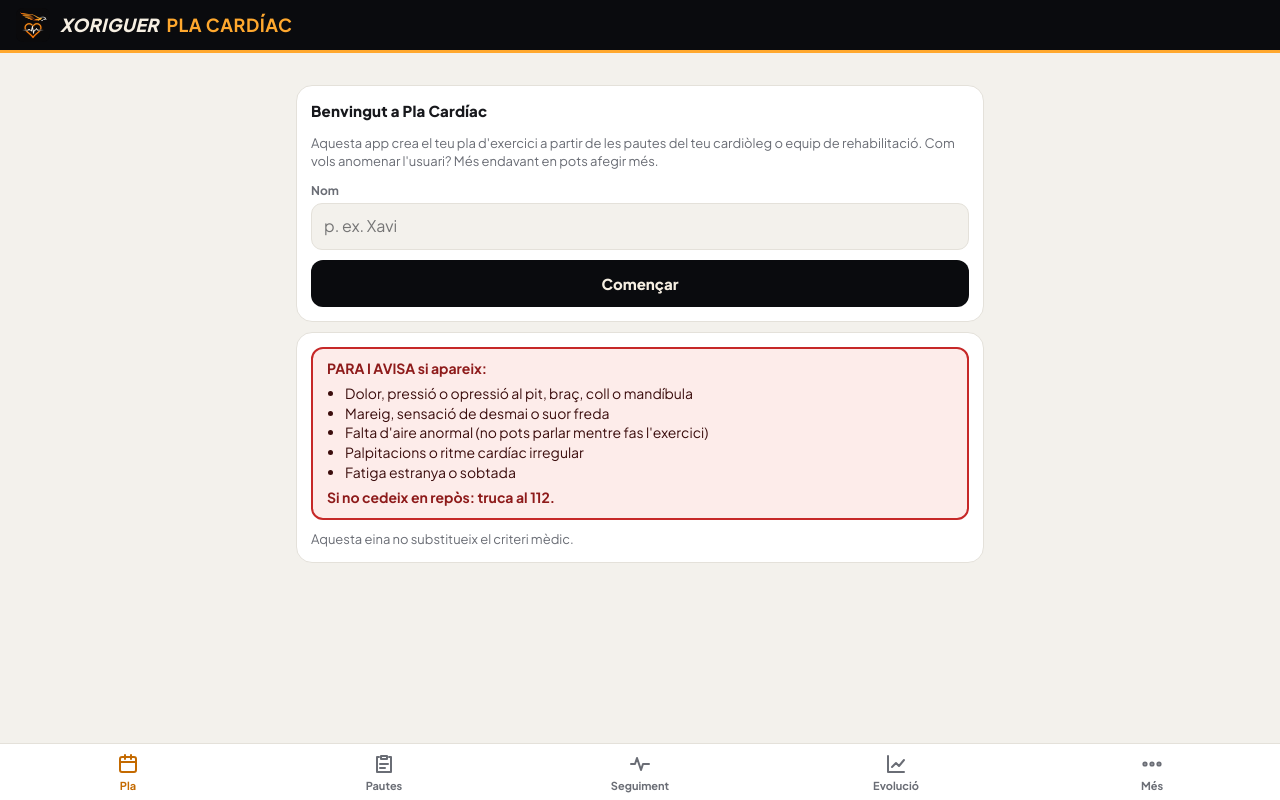
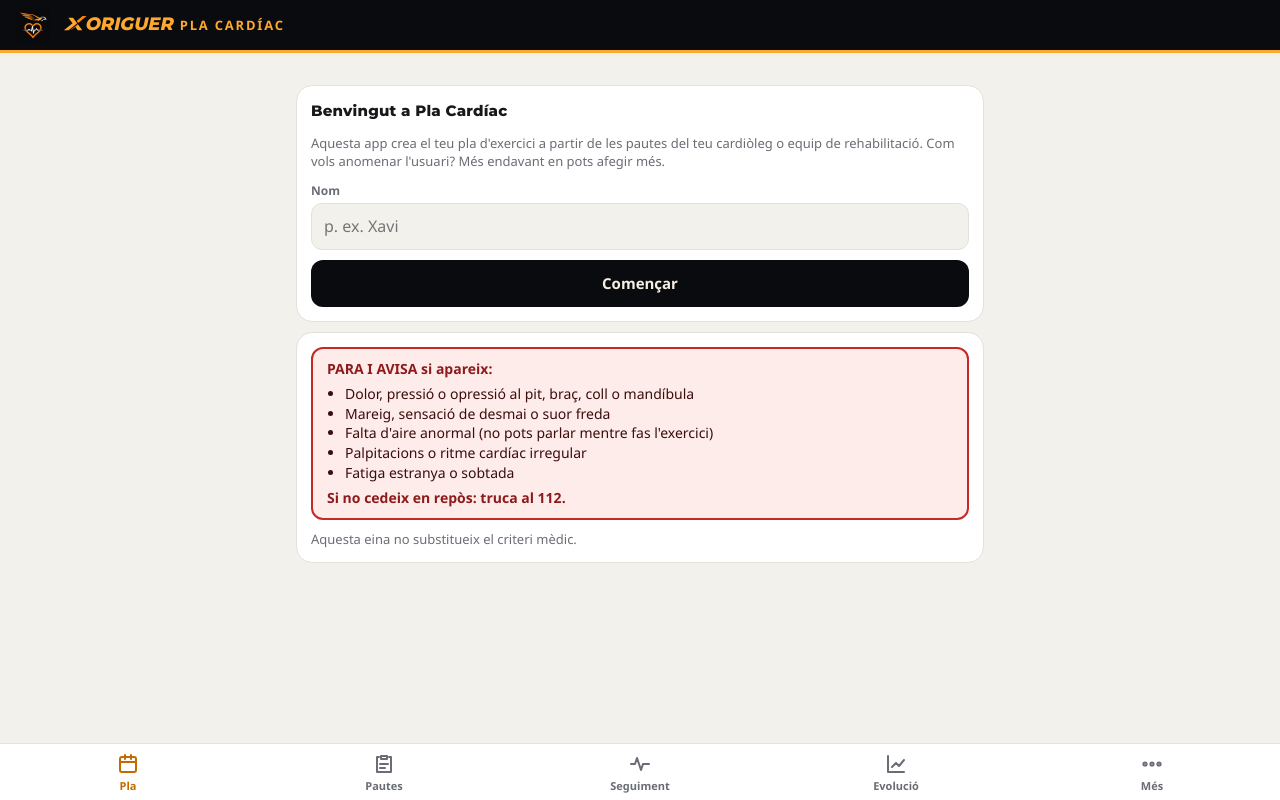
Before and after one commit to Xorigu3r/pla-cardiac, a plain HTML site: page index.html in a window 1280 px wide. Drawn offline with Linux system fonts and the light colour scheme.

Commit message:
Tipografia de la marca: Montserrat ExtraBold als títols, Segoe UI al text i la X del logo al rètol
Co-Authored-By: Claude Opus 5.5 <noreply@anthropic.com>

```diff
--- a/css/app.css
+++ b/css/app.css
@@ -12,7 +12,7 @@
   :root{--bg:#0d0e11;--card:#181a1f;--txt:#f1ede4;--muted:#9a9da6;--line:#2a2d34;--soft:#22252b;--sys:#ef6b5c;--dia:#5aa2e0;--pols:#a0a3aa;--orange-d:#FFA82E}
 }
 *{box-sizing:border-box;-webkit-tap-highlight-color:transparent}
-html,body{margin:0;background:var(--bg);color:var(--txt);font:15px/1.4 "Plus Jakarta Sans",system-ui,-apple-system,sans-serif;overscroll-behavior:none}
+html,body{margin:0;background:var(--bg);color:var(--txt);font:15px/1.4 "Segoe UI","Segoe UI Variable",Roboto,system-ui,-apple-system,sans-serif;overscroll-behavior:none}
 button,input,select,textarea{font:inherit;color:inherit}
 button{border:0;cursor:pointer;background:none}
 .hidden{display:none!important}
@@ -222,3 +222,7 @@ textarea{min-height:80px;resize:vertical}
   #report .landscape{font-size:9pt}
   #report .bad td{background:#F8C9C9}
 }
+
+/* Marca (12/11/2026): el subtítol va al costat del rètol, amb menys espai entre lletres */
+.brand .word{display:flex;align-items:baseline;gap:8px;min-width:0}
+.brand .word .xm-sub{letter-spacing:.14em;font-size:.72em;margin-left:0;overflow:hidden;text-overflow:ellipsis}
--- a/index.html
+++ b/index.html
@@ -16,12 +16,13 @@
 <link rel="icon" type="image/png" href="icons/favicon-64.png">
 <link rel="apple-touch-icon" href="icons/apple-touch-icon.png">
 <link rel="stylesheet" href="css/app.css">
+<link rel="stylesheet" href="marca/marca.css">
 </head>
 <body>
 <div id="app">
   <header class="brand">
     <img src="icons/mark-256.png" alt="" class="mark">
-    <div class="word"><b>XORIGUER</b> <span>PLA CARDÍAC</span></div>
+    <div class="word"><span class="xm-mot" aria-label="Xoriguer"><svg class="xm-x" viewBox="0 0 242 153" aria-hidden="true"><path fill="currentColor" d="M96.3,19.0 L94.7,18.0 L46.7,18.3 L50.7,25.0 L73.0,53.3 L91.3,78.7 L15.3,140.0 L0.3,151.0 L0.0,152.7 L48.3,152.7 L139.7,79.3 L136.7,73.3Z M146.3,87.0 L146.7,88.7 L130.0,109.3 L129.0,112.3 L122.7,118.7 L147.0,152.3 L195.7,152.7 L195.7,151.3 L173.7,123.3 L147.7,87.7Z"/><path fill="#FF8A00" d="M241.7,0.0 L199.3,0.0 L137.3,51.0 L137.0,52.7 L152.3,74.0Z"/><path fill="#F2650F" d="M146.7,88.3 L144.7,88.7 L109.3,118.0 L103.3,122.0 L85.7,136.7 L72.0,149.7 L76.0,148.7 L91.0,139.7 L123.0,118.0 L128.7,112.3 L129.7,109.3Z"/></svg><i class="xm-resta">ORIGUER</i></span> <span class="xm-sub">PLA CARDÍAC</span></div>
   </header>
   <div id="userbar" class="userbar"></div>
   <div id="notice"></div>
--- /dev/null
+++ b/marca/marca.css
@@ -0,0 +1,32 @@
+/* Marca Xoriguer per a les apps web (norma de la casa, 12/11/2026)
+ * Original: Documents/LOGOS-XORIGUER/_eines/web/marca.css — a cada projecte n'hi ha una còpia a marca/.
+ * No l'editis a la còpia: canvia l'original i torna a copiar-lo (python _eines/web/copia_marca.py).
+ *
+ *   Títols: Montserrat ExtraBold      Text: Segoe UI (a Android/Mac surt Roboto/sistema: no es pot incloure)
+ *   Rètol XORIGUER amb la X original:
+ *     <span class="xm-mot"><svg class="xm-x" ...>(vegeu marca-x.svg.txt)</svg><i class="xm-resta">ORIGUER</i></span>
+ *     <span class="xm-sub">APARCAMENT</span>
+ * S'ha d'enllaçar DESPRÉS dels estils del projecte perquè guanyi el tipus de lletra del body.
+ */
+@font-face {
+  font-family: 'Montserrat';
+  font-style: normal;
+  font-weight: 800;
+  font-display: swap;
+  src: url('Montserrat-ExtraBold.ttf') format('truetype');
+}
+:root {
+  --xm-titol: 'Montserrat', 'Segoe UI', system-ui, sans-serif;
+  --xm-text: 'Segoe UI', 'Segoe UI Variable', Roboto, system-ui, -apple-system, 'Helvetica Neue', sans-serif;
+  --xm-crema: #F6EFE2;
+  --xm-taronja: #FFA82E;
+}
+body { font-family: var(--xm-text); }
+button, input, select, textarea { font-family: inherit; }
+h1, h2, h3, .xm-titol { font-family: var(--xm-titol); font-weight: 800; }
+
+/* Rètol: X vectorial del logo + resta en Montserrat ExtraBold inclinada com la X */
+.xm-mot { font-family: var(--xm-titol); font-weight: 800; font-style: normal; white-space: nowrap; line-height: 1; letter-spacing: 0; }
+.xm-x { display: inline-block; height: .795em; width: 1.258em; margin-right: -.167em; vertical-align: baseline; overflow: visible; }
+.xm-resta, .xm-cursiva { display: inline-block; font-style: normal; transform: skewX(-11.9deg); transform-origin: 0 100%; }
+.xm-sub { font-family: var(--xm-text); font-weight: 600; font-style: normal; text-transform: uppercase; letter-spacing: .32em; color: var(--xm-taronja); }
--- a/sw.js
+++ b/sw.js
@@ -1,11 +1,11 @@
 // Pla Cardíac · funcionament sense connexió
 // Quan canviïs l'app, puja el número de versió perquè els mòbils agafin la nova.
-const VERSION = "placardiac-v1";
+const VERSION = "placardiac-v2";
 const APP = [
   "./",
   "index.html",
   "manifest.json",
-  "css/app.css",
+  "css/app.css", "marca/marca.css", "marca/Montserrat-ExtraBold.ttf",
   "js/dades.js",
   "js/logica.js",
   "js/app.js",
```
Also changed, not shown: marca/Montserrat-ExtraBold.ttf (added), marca/OFL-Montserrat.txt (added).
